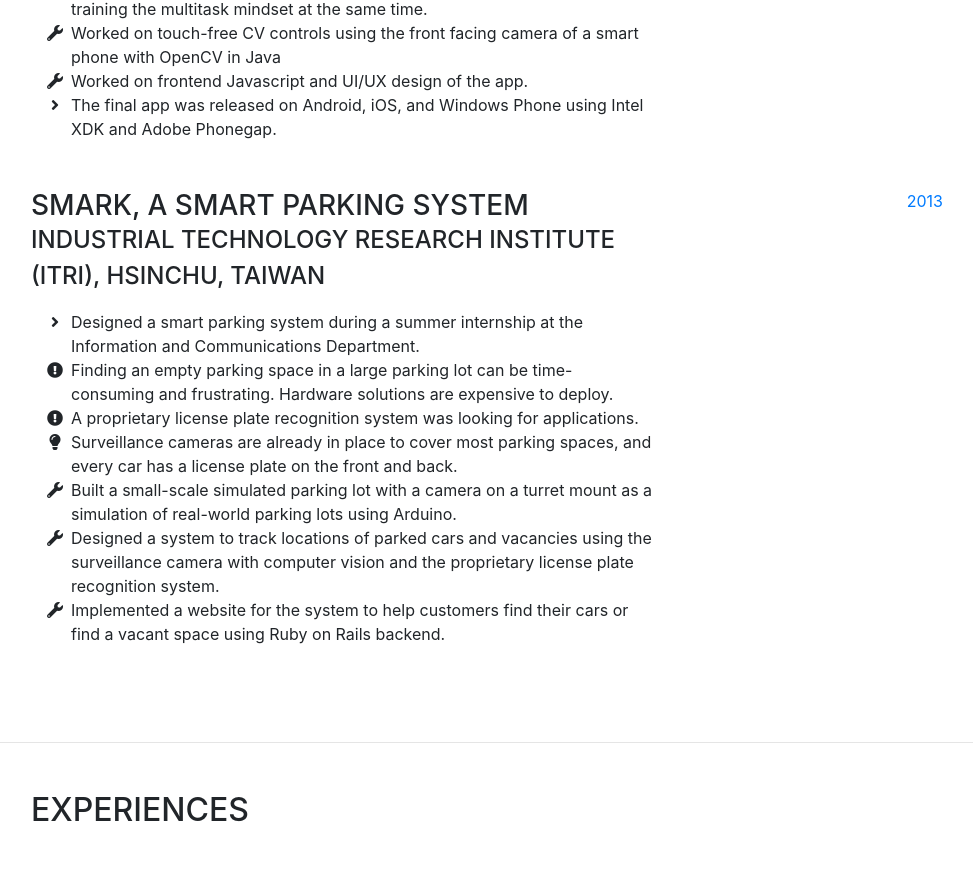
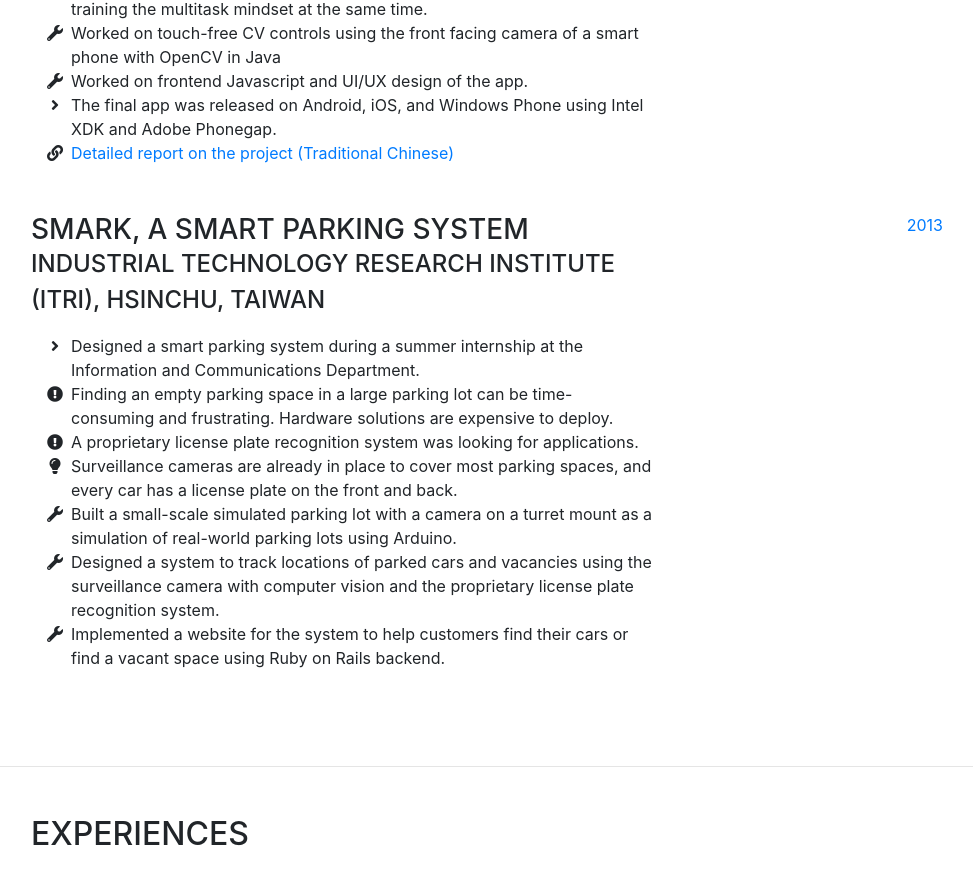
Before and after one commit to RexxarCHL/rexxarchl.github.io, a website with bundled scripts: page index.html in a window 1280 px wide. Shown: the part 5772-6647 px from the top of the page, without its empty margins (289-1262 px from the left). Built offline with nearby package versions, Linux system fonts and the light colour scheme; a web font is replaced by a local one.

Commit message:
Add report for CookIS

```diff
--- a/index.html
+++ b/index.html
@@ -385,6 +385,9 @@
                   <i class="fa-li fa fa-angle-right"></i>
                   The final app was released on Android, iOS, and Windows Phone using Intel XDK and Adobe Phonegap.
                 <li>
+                  <i class="fa-li fa fa-link"></i>
+                  <a href="https://drive.google.com/open?id=1jCDXw0Fmffanfbx6Th9xOgnbzOqDQCGH">Detailed report on the project (Traditional Chinese)</a>
+                <li>
             </ul>
           </div>
           <div class="resume-date text-md-right">
```
